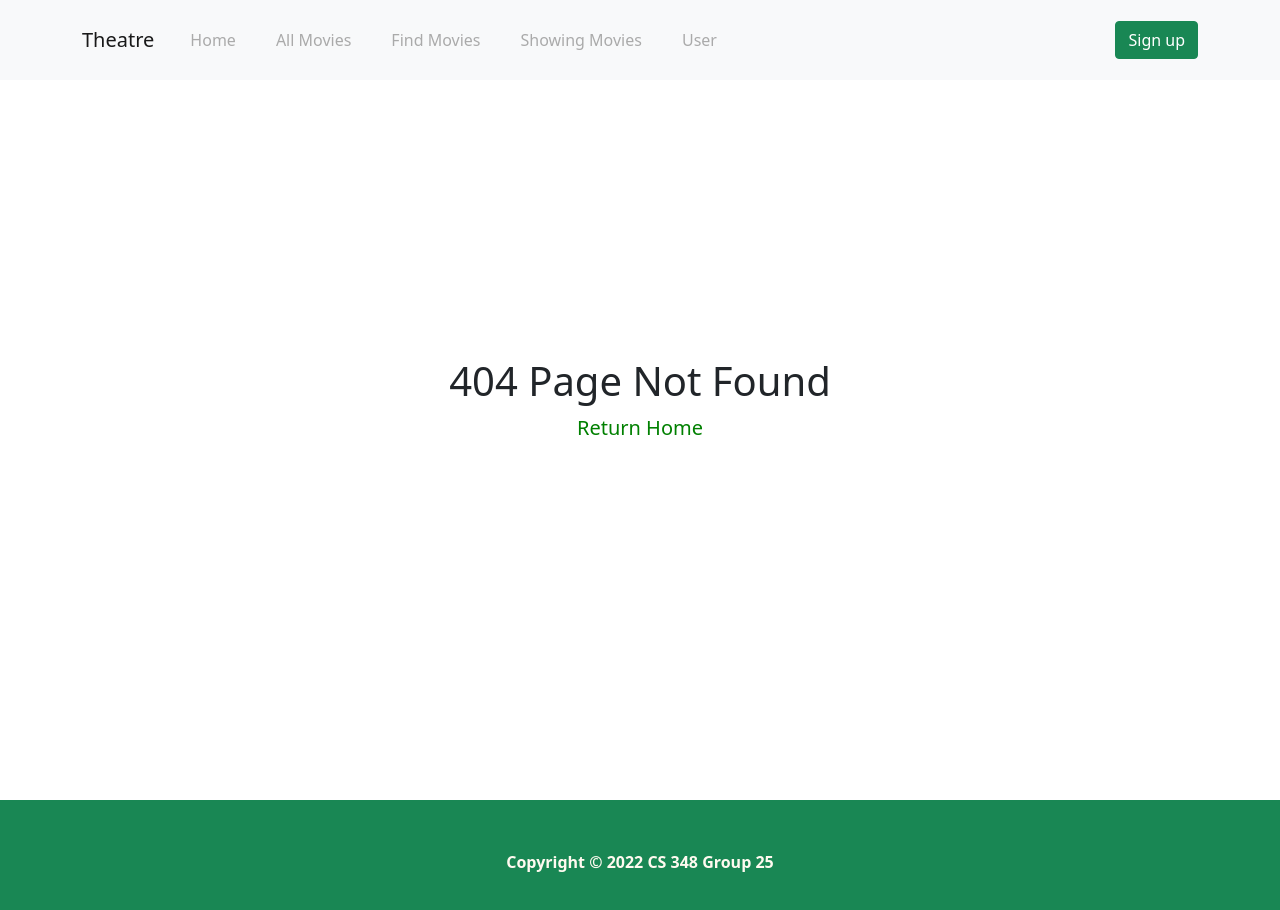
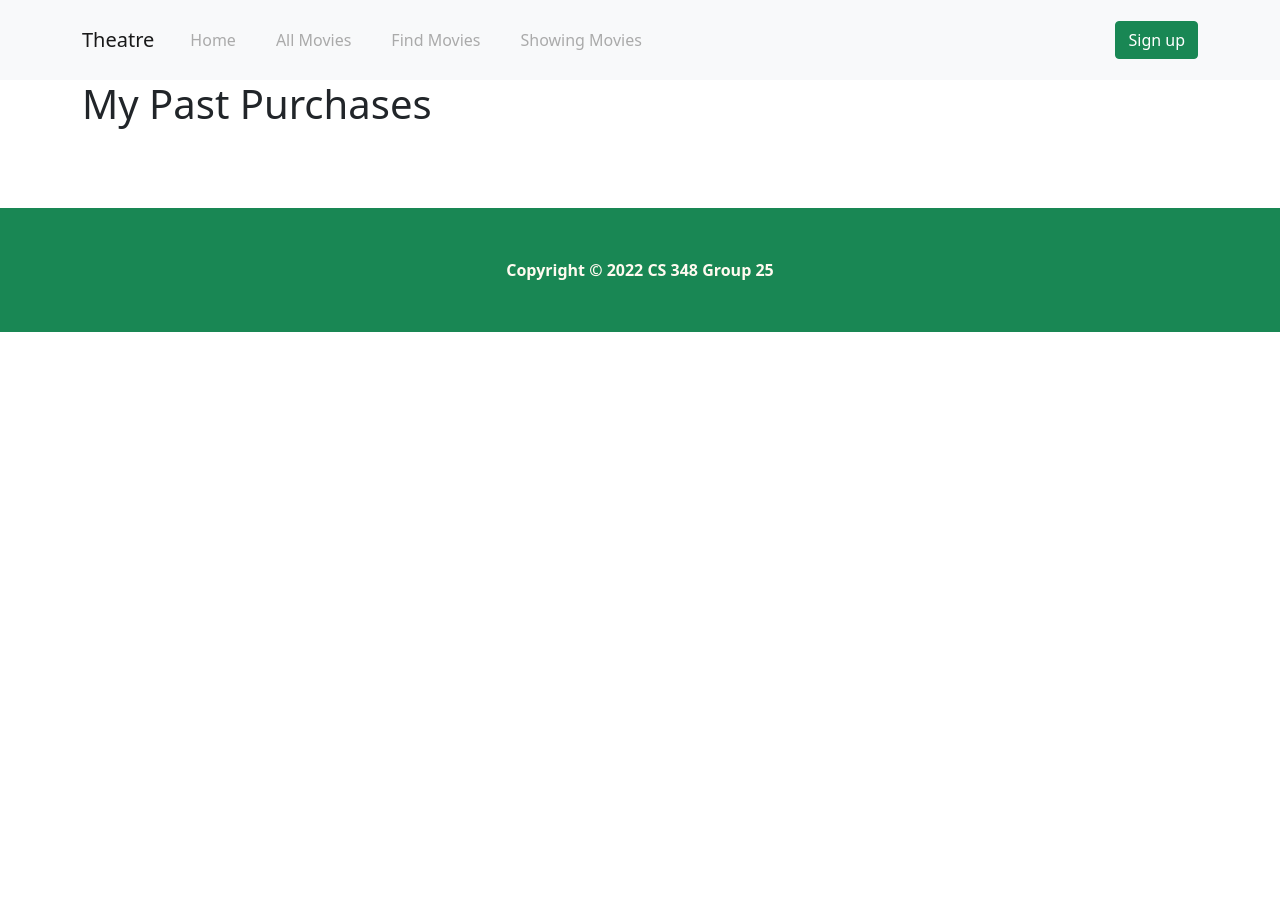
Before and after one commit to fsc1118/Theatre, a React (Create React App) app: page /past_purchases in a window 1280 px wide. Before the commit this address had no page. Shown: the top 910 px of the page. After the commit the page ends 800 px from the top, so only its background shows below. Built offline with nearby package versions, Linux system fonts and the light colour scheme.

Commit message:
add page placeholder for past purchases report

```diff
--- a/src/App.tsx
+++ b/src/App.tsx
@@ -10,6 +10,7 @@ import { MovieMainPage } from './component/MovieMainPage/MovieMainPage'
 import { FindMovie } from './component/FindMovie/FindMovie'
 import { ShowingMovies } from './component/ShowingMoviesFilterPage/ShowingMovies'
 import { AllMovies } from './component/AllMovies/AllMovies'
+import { PastPurchases } from './component/PastPurchases/PastPurchases'
 
 import { getUsernameFromCookie } from "./Util/Cookie_Utilities";
 
@@ -36,6 +37,7 @@ export let App = () => {
                     <Route path='/' element = {<MovieMainPage />} />
                     <Route path='/index.html' element = {<MovieMainPage />} />
                     <Route path='/user' element={<UserSettings/>}/>
+                    <Route path='/past_purchases' element={<PastPurchases />} />
                     <Route path='/findMovie' element = {<FindMovie />} />
                     <Route path='/buyTicket/:movieId' element={isLogin? <TicketPicker /> : <Navigate to="/" />} />
                     <Route path='/reviewOrder' element={isLogin? <ReviewOrder /> : <Navigate to="/" />} />
--- a/src/component/Navigation/Navigation.tsx
+++ b/src/component/Navigation/Navigation.tsx
@@ -35,8 +35,8 @@ export let Navigation = (props: any) => {
                         <Link to = "/movies/all">All Movies</Link>
                         <Link to = "/findMovie">Find Movies</Link>
                         <Link to = "/movies/showing">Showing Movies</Link>
-                        <Link to="/user">User</Link>
-                        { isLogin? <Link to = "/userSettings">My Settings</Link> : undefined }
+                        { isLogin? <Link to = "/user">My Settings</Link> : undefined }
+                        { isLogin? <Link to = "/past_purchases">My Past Purchases</Link> : undefined }
                     </Nav>
                     {/* The button will only display when the user hasn't log in*/}
                     <Button style={{"display": isLogin ? "none":"block"}} variant="success" onClick={()=>{
--- /dev/null
+++ b/src/component/PastPurchases/PastPurchases.tsx
@@ -0,0 +1,11 @@
+import 'bootstrap/dist/css/bootstrap.css'
+import { Container, Col, Row, Button } from "react-bootstrap"
+
+export let PastPurchases = (props: any) => {
+
+    return (
+        <Container>
+            <h1>My Past Purchases</h1>
+        </Container>
+    )
+}
```
